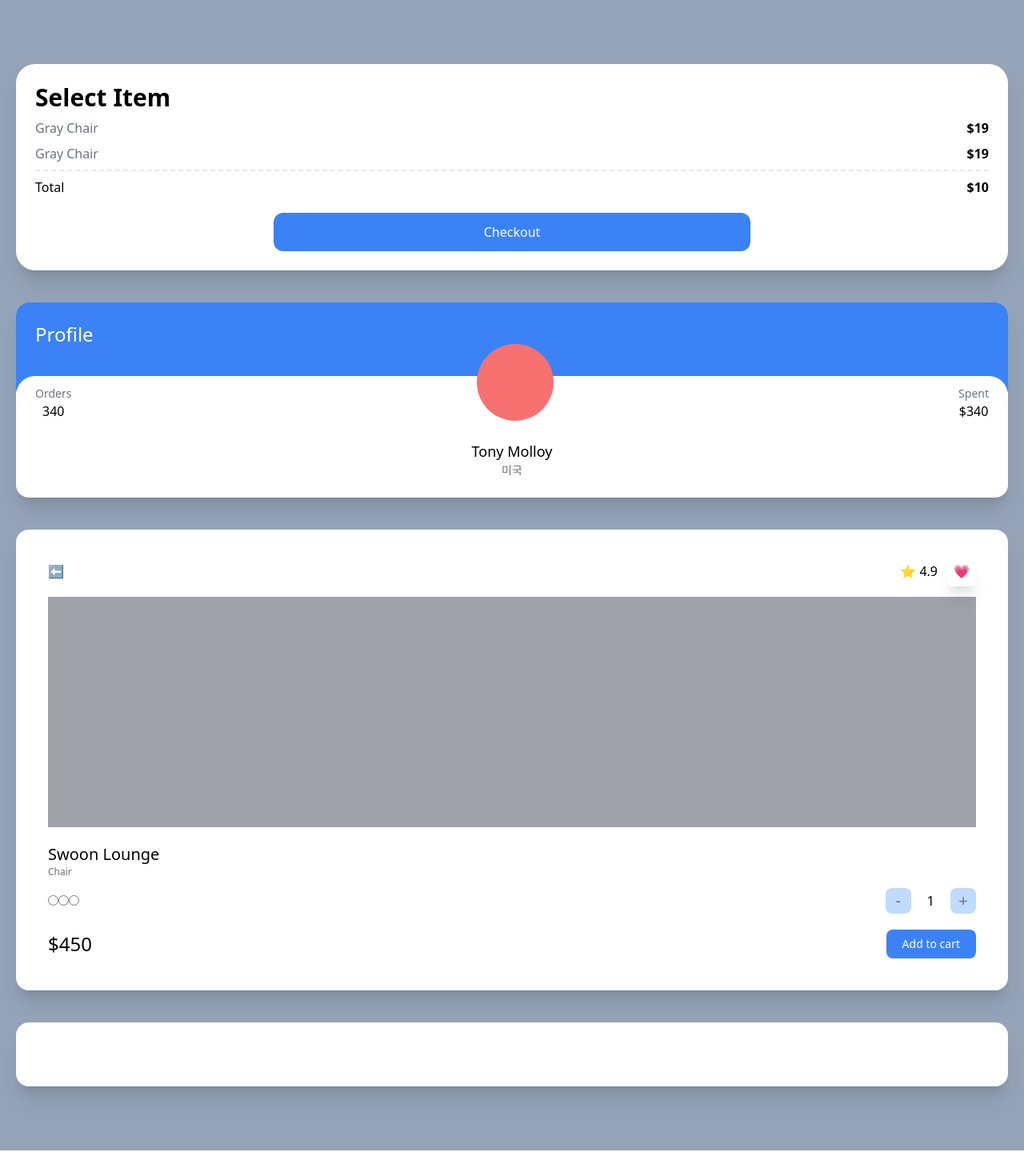
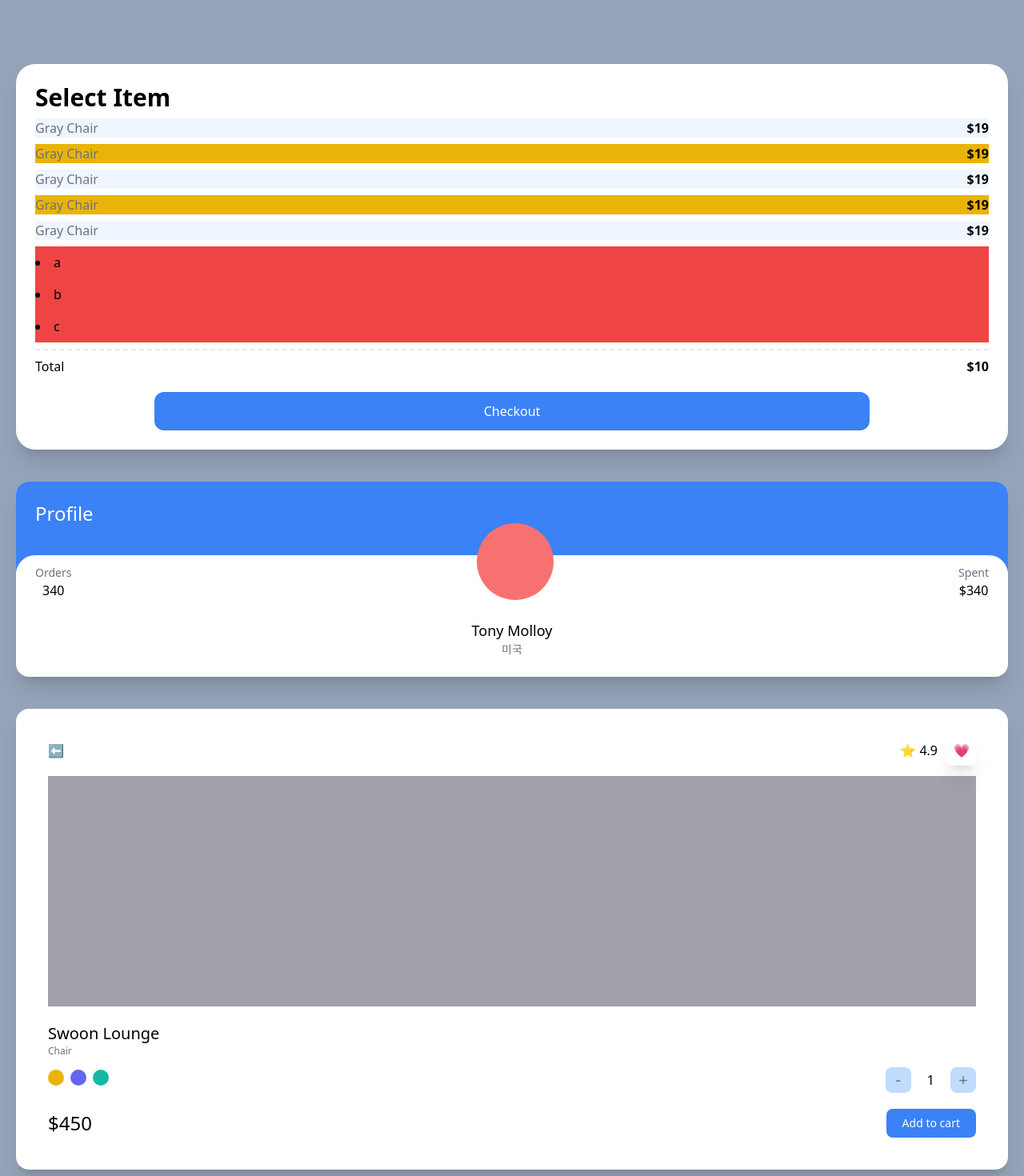
Before and after one commit to seeoya/next_market, a Next.js app: page / in a window 1280 px wide. Shown: the top 1470 px of the page at 80% size. Before the commit the page ends 1438 px from the top, so only its background shows below. Built offline with nearby package versions, Linux system fonts and the light colour scheme.

Commit message:
tailwind css 적용 테스트 (4)

```diff
--- a/pages/index.tsx
+++ b/pages/index.tsx
@@ -1,9 +1,6 @@
 import Head from "next/head";
 import Image from "next/image";
-import { Inter } from "@next/font/google";
 import styles from "../styles/Home.module.css";
-
-const inter = Inter({ subsets: ["latin"] });
 
 export default function Home() {
     return (
@@ -12,22 +9,32 @@ export default function Home() {
             <div className="bg-white p-6 rounded-3xl shadow-xl">
                 <span className="font-semibold text-3xl">Select Item</span>
 
-                <div className="flex justify-between my-2">
-                    <span className="text-gray-500">Gray Chair</span>
-                    <span className="font-semibold">$19</span>
-                </div>
+                <ul>
+                    {[1, 2, 3, 4, 5].map((i) => (
+                        <div key={i} className="flex justify-between my-2 odd:bg-blue-50 even:bg-yellow-500">
+                            <span className="text-gray-500">Gray Chair</span>
+                            <span className="font-semibold">$19</span>
+                        </div>
+                    ))}
+                </ul>
 
-                <div className="flex justify-between">
-                    <span className="text-gray-500">Gray Chair</span>
-                    <span className="font-semibold">$19</span>
-                </div>
+                {["a", "b", "c", ""].map((c, i) => (
+                    <li key={i} className="bg-red-500 py-2 empty:hidden">
+                        {c}
+                    </li>
+                ))}
 
                 <div className="flex justify-between mt-2 pt-2 border-t-2 border-dashed">
                     <span>Total</span>
                     <span className="font-semibold">$10</span>
                 </div>
 
-                <div className="p-3 mx-auto mt-5 bg-blue-500 text-white text-center rounded-xl w-1/2">Checkout</div>
+                <button
+                    className="block p-3 mx-auto mt-5 bg-blue-500 text-white text-center rounded-xl w-3/4
+                hover:bg-teal-500 hover:text-black active:bg-yellow-500 focus:bg-red-500 transition"
+                >
+                    Checkout
+                </button>
             </div>
 
             <div className="bg-white overflow-hidden rounded-2xl shadow-xl">
@@ -73,10 +80,10 @@ export default function Home() {
                     <span className="text-xs text-gray-500">Chair</span>
 
                     <div className="mt-3 mb-5 flex justify-between items-center">
-                        <div>
-                            <input type="radio" />
-                            <input type="radio" />
-                            <input type="radio" />
+                        <div className="space-x-2">
+                            <button className="w-5 h-5 rounded-full focus:ring-2 ring-offset-2 ring-opacity-70 ring-yellow-500 bg-yellow-500 transition"></button>
+                            <button className="w-5 h-5 rounded-full focus:ring-2 ring-offset-2 ring-opacity-70 ring-indigo-500 bg-indigo-500 transition"></button>
+                            <button className="w-5 h-5 rounded-full focus:ring-2 ring-offset-2 ring-opacity-70 ring-teal-500 bg-teal-500 transition"></button>
                         </div>
 
                         <div className="flex items-center space-x-5">
```
